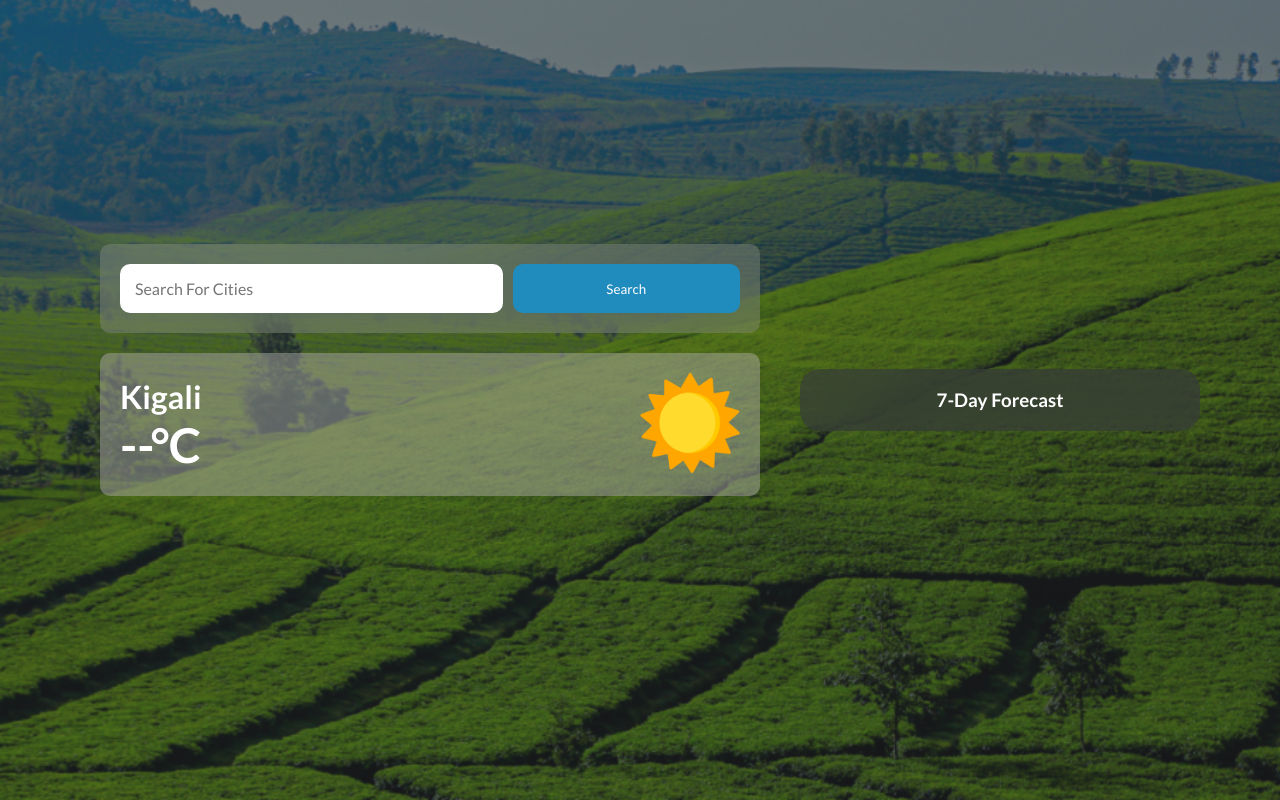
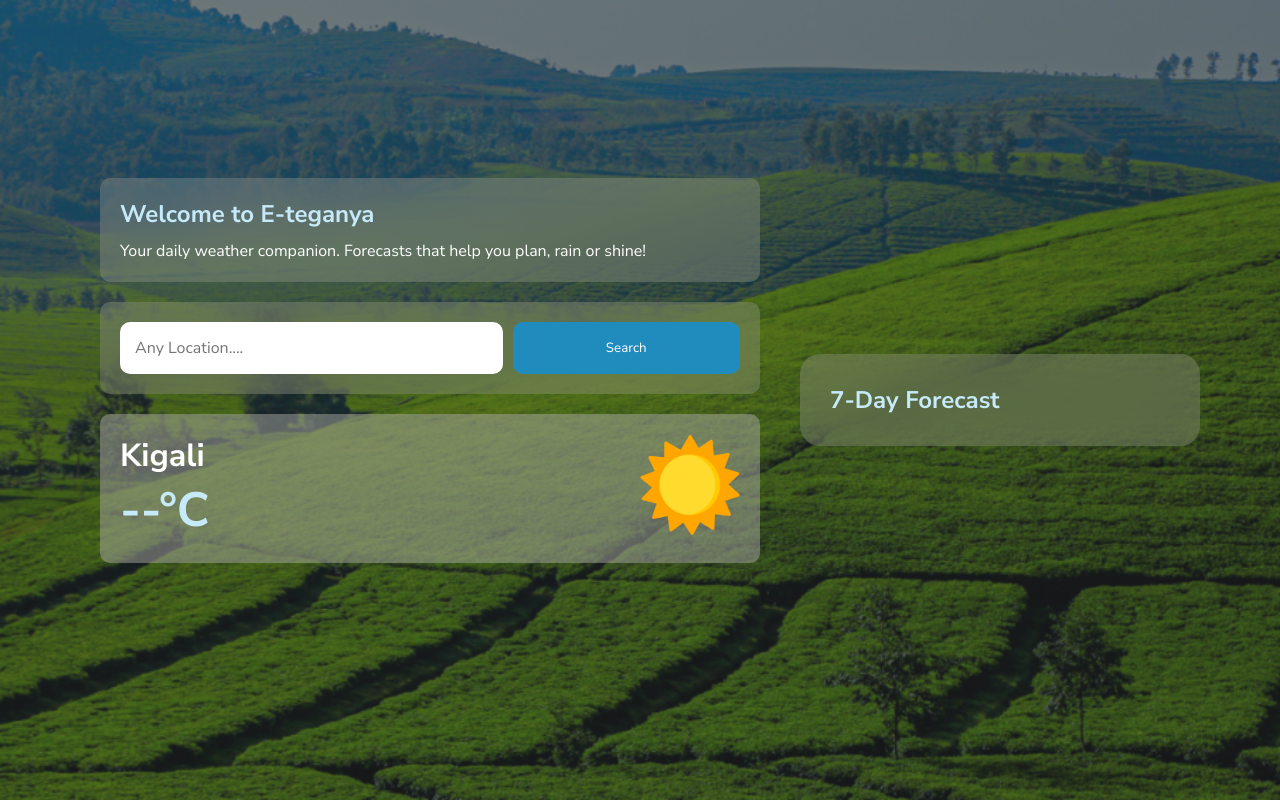
Before and after one commit to Code-harness/e-teganya, a plain HTML site: page index.html in a window 1280 px wide. Drawn offline with Linux system fonts and the light colour scheme; no server answers.

Commit message:
e-teganya updated Redesign-v1.01

```diff
--- a/assets/css/main.css
+++ b/assets/css/main.css
@@ -1,10 +1,9 @@
-@import url("https://fonts.googleapis.com/css2?family=Lato:wght@300;400;700&display=swap");
-
+@import url('https://fonts.googleapis.com/css2?family=Nunito+Sans:ital,opsz,wght@0,6..12,200..1000;1,6..12,200..1000&display=swap');
 * {
   margin: 0;
   padding: 0;
   box-sizing: border-box;
-  font-family: "Lato", sans-serif;
+  font-family: "Nunito Sans", sans-serif;
 }
 
 body {
@@ -47,13 +46,20 @@ body {
   flex: 1 1 100%;
   max-width: 400px;
   height: fit-content;
-  background-color: rgba(54, 57, 63, 0.6);
+  background: rgba(168, 168, 162, 0.3);
   backdrop-filter: blur(20px);
   border-radius: 20px;
   padding: 20px;
 }
+.wrapper_2 #fore_title{
+  margin: 10px;
+  text-align: start;
+  font-size: 1.5rem;
+  color: #c7eafa;
+}
 
 /* Search Bar */
+.welcome,
 .search_bar {
   display: flex;
   flex-wrap: wrap;
@@ -63,6 +69,13 @@ body {
   border-radius: 10px;
   background: rgba(168, 168, 162, 0.3);
   backdrop-filter: blur(20px);
+}
+.welcome{
+  text-align: start;
+  color: #c7eafa;
+}
+.welcome p{
+  color: white;
 }
 .search_bar input {
   flex: 1 1 60%;
@@ -95,9 +108,11 @@ body {
 }
 .data_main_div h2 {
   font-size: 2rem;
+
 }
 .data_main_div h3 {
   font-size: 3rem;
+    color: #c7eafa;
 }
 .icons img {
   width: 100px;
@@ -185,14 +200,15 @@ body {
   .wrapper_1,
   .wrapper_2 {
     max-width: 100%;
+    text-align: center;
   }
   .search_bar input,
   .search_bar button {
     flex: 1 1 100%;
   }
   .general_data_top {
-    flex-direction: column;
-    align-items: flex-start;
+    /* flex-direction: column;
+    align-items: center; */
     gap: 10px;
   }
   .icons img {
--- a/index.html
+++ b/index.html
@@ -1,19 +1,29 @@
 <!DOCTYPE html>
 <html lang="en">
   <head>
-  <meta charset="UTF-8">
-  <meta name="viewport" content="width=device-width, initial-scale=1.0">
+    <meta charset="UTF-8" />
+    <meta name="viewport" content="width=device-width, initial-scale=1.0" />
     <title>Weather Web || Kanyarwanda Tech</title>
-  <link rel="stylesheet" href="/assets/css/main.css">
+    <link rel="stylesheet" href="/assets/css/main.css" />
   </head>
   <body>
     <div class="wrappers">
       <!-- Left Panel -->
       <div class="wrapper_1">
         <div class="main_data">
-        <!-- Search Bar -->
+          <!-- Search Bar & Welcome -->
+          <div class="welcome">
+            <h2>
+              Welcome to
+              <span>E-teganya<br /></span>
+            </h2>
+            <p>
+              Your daily weather companion. Forecasts that help you plan, rain
+              or shine!
+            </p>
+          </div>
           <div class="search_bar">
-          <input type="text" id="cityName" placeholder="Search For Cities" />
+            <input type="text" id="cityName" placeholder="Any Location...." />
             <button id="searchBtn">Search</button>
           </div>
 
@@ -24,7 +34,11 @@
               <h3 id="temp">--°C</h3>
             </div>
             <div class="icons">
-            <img id="weatherIcon" src="./assets/images/sunny.png" alt="Weather Icon" />
+              <img
+                id="weatherIcon"
+                src="./assets/images/sunny.png"
+                alt="Weather Icon"
+              />
             </div>
           </div>
 
@@ -38,7 +52,7 @@
 
       <!-- Right Panel -->
       <div class="wrapper_2">
-      <h3 style="text-align:center;">7-Day Forecast</h3>
+        <h3 id="fore_title">7-Day Forecast</h3>
         <div class="forecast_data" id="weeklyForecast"></div>
       </div>
     </div>
```
Lines whose indentation alone changed are shown as unchanged.
